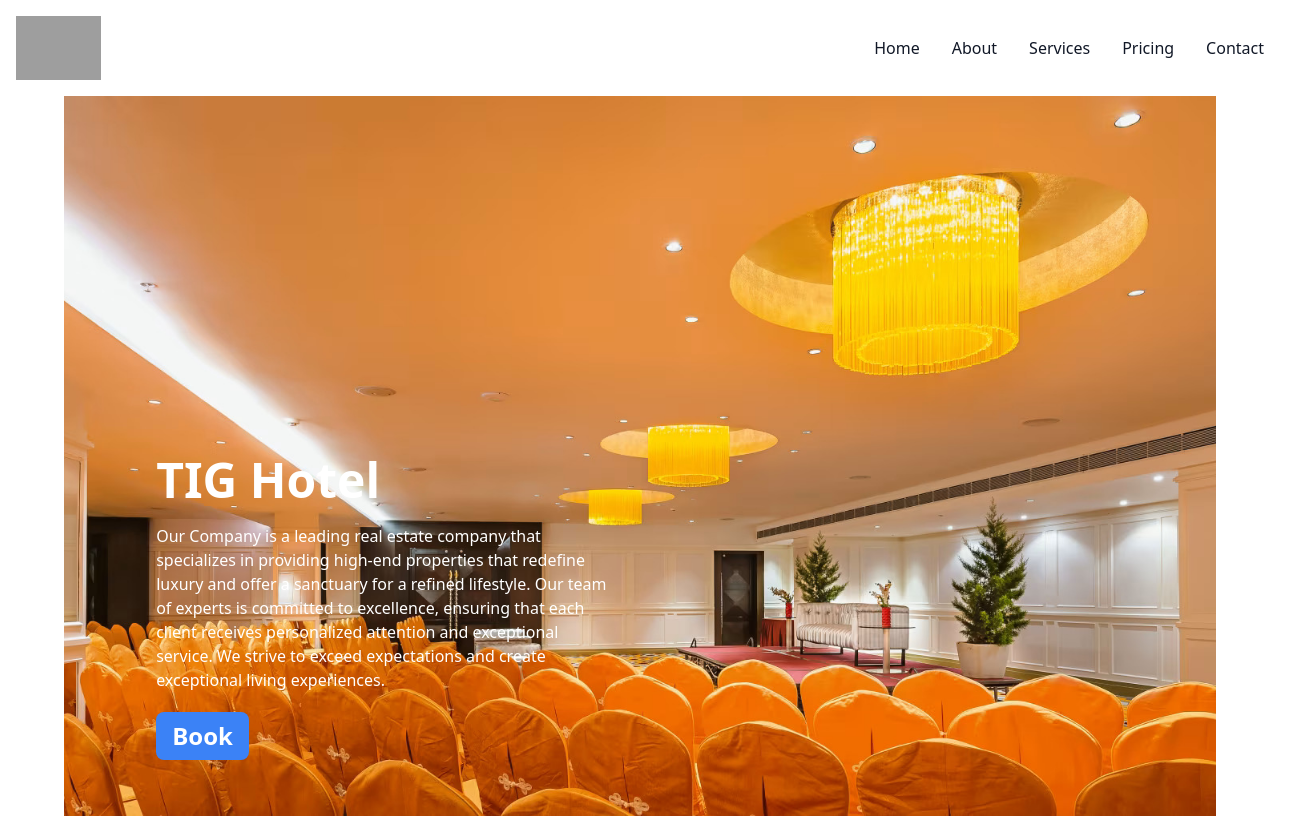
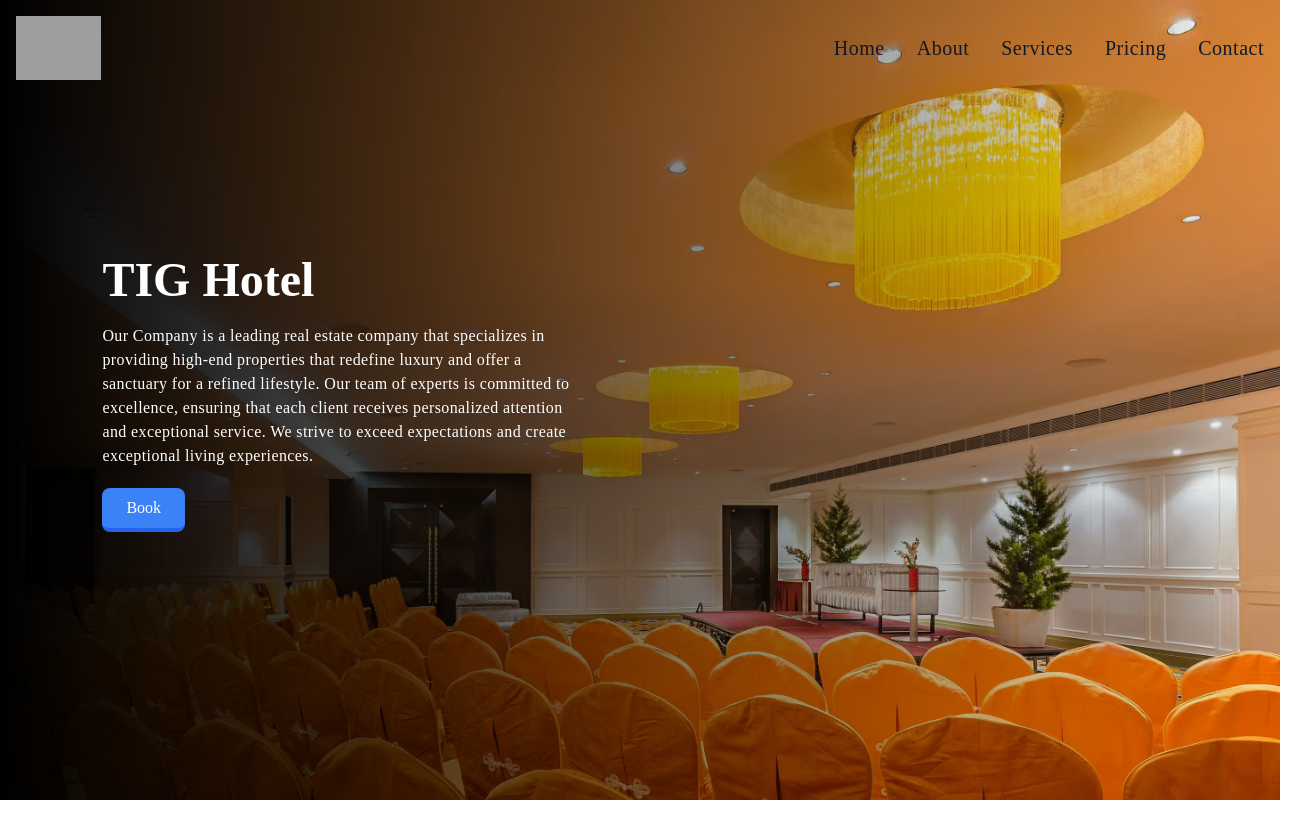
Before and after one commit to opdsbanasya/TGI-Hotel, a React (Vite) app: page / in a window 1280 px wide. Shown: the whole page, 1308 px wide, since content can reach past the window. Built offline with nearby package versions, Linux system fonts and the light colour scheme; grey boxes are pictures that could not be loaded.

Commit message:
navbar and carousel

```diff
--- a/src/Components/Body.js
+++ b/src/Components/Body.js
@@ -3,7 +3,7 @@ import Navbar from "./Navbar";
 
 const Body = () => {
     return (
-        <div>
+        <div className="relative font-[poppins]">
             <Navbar />
             <Carousel />
         </div>
--- a/src/Components/Carousel.js
+++ b/src/Components/Carousel.js
@@ -4,7 +4,7 @@ import CarouselTitle from './CarouselTitle';
 
 const Carousel = () => {
     return (
-        <div className='max-w-[90vw] max-h-[100vh] mx-auto relative'>
+        <div className='max-w-[100vw] md:max-h-[50vh] mx-auto relative'>
             <CarouselBack />
             <CarouselTitle />
         </div>
--- a/src/Components/CarouselBack.js
+++ b/src/Components/CarouselBack.js
@@ -18,7 +18,7 @@ const CarouselBack = () => {
         <div className="overflow-hidden">
             <img
                 src={CAROUSEL_IMG[currentSlide]}
-                className="min-w-full h-[90vh] object-cover object-center"
+                className="min-w-full h-[100vh] object-cover object-center"
             />
         </div>
     );
--- a/src/Components/CarouselTitle.js
+++ b/src/Components/CarouselTitle.js
@@ -2,10 +2,10 @@ import React from 'react'
 
 const CarouselTitle = () => {
   return (
-    <div className='w-full absolute top-[50%] left-[8%] bg-gradient-to-r to-black text-white space-y-5'>
-        <h1 className='text-5xl font-bold'>TIG Hotel</h1>
-        <p className=' w-[40%]'>Our Company is a leading real estate company that specializes in providing high-end properties that redefine luxury and offer a sanctuary for a refined lifestyle. Our team of experts is committed to excellence, ensuring that each client receives personalized attention and exceptional service. We strive to exceed expectations and create exceptional living experiences.</p>
-        <button className='px-4 py-2 bg-blue-500 rounded-lg text-2xl font-bold'>Book</button>
+    <div className='w-full h-screen pl-[8vw] pt-[20vw] absolute inset-0 bg-gradient-to-r from-black text-white space-y-5'>
+      <h1 className='text-5xl font-bold'>TIG Hotel</h1>
+      <p className=' w-[40%] font-light tracking-wide'>Our Company is a leading real estate company that specializes in providing high-end properties that redefine luxury and offer a sanctuary for a refined lifestyle. Our team of experts is committed to excellence, ensuring that each client receives personalized attention and exceptional service. We strive to exceed expectations and create exceptional living experiences.</p>
+      <button className='cursor-pointer transition-all bg-blue-500 text-white px-6 py-2 rounded-lg border-blue-600 border-b-[4px] hover:brightness-110 hover:-translate-y-[1px] hover:border-b-[6px] active:border-b-[2px] active:brightness-90 active:translate-y-[2px]'>Book</button>
     </div>
   )
 }
--- a/src/Components/Navbar.js
+++ b/src/Components/Navbar.js
@@ -7,7 +7,7 @@ const Navbar = () => {
     const [showMenu, setShowMenu] = useState(false);
 
     return (
-        <nav className="bg-white border-gray-200 dark:bg-black relative">
+        <nav className="h-[7vw] absolute inset-0 border-gray-200 z-50">
             <div className="max-w-screen-xl flex flex-wrap items-center justify-between mx-auto p-4">
                 <Link to="/" className="flex items-center space-x-3 rtl:space-x-reverse">
                     <img src={LOGO} className="md:h-[4rem] h-14" alt="Flowbite Logo" />
@@ -22,7 +22,7 @@ const Navbar = () => {
 
                 </button>
                 <div className="md:block hidden w-full md:w-auto">
-                    <ul className="font-medium flex flex-col p-4 md:p-0 border border-gray-100 rounded-lg bg-gray-50 md:flex-row md:space-x-8 rtl:space-x-reverse md:mt-0 md:border-0 md:bg-white dark:bg-black md:dark:bg-black dark:border-black">
+                    <ul className="font-light text-xl tracking-wide flex flex-col p-4 md:p-0 border rounded-lg md:flex-row md:space-x-8 rtl:space-x-reverse md:mt-0 md:border-0">
                         <li>
                             <Link to="/"
                                 className="block py-2 px-3 text-gray-900 rounded hover:bg-gray-100 md:hover:bg-transparent md:border-0 md:hover:text-blue-700 md:p-0 dark:text-white md:dark:hover:text-blue-500 dark:hover:bg-gray-700 dark:hover:text-white md:dark:hover:bg-transparent"
@@ -30,28 +30,28 @@ const Navbar = () => {
                         </li>
                         <li>
                             <Link to="#"
-                                className="block py-2 px-3 text-gray-900 rounded hover:bg-gray-100 md:hover:bg-transparent md:border-0 md:hover:text-blue-700 md:p-0 dark:text-white md:dark:hover:text-blue-500 dark:hover:bg-gray-700 dark:hover:text-white md:dark:hover:bg-transparent"
+                                className="block py-2 px-3 text-gray-900 rounded md:hover:bg-transparent md:border-0 md:hover:text-blue-700 md:p-0 dark:text-white md:dark:hover:text-blue-500  md:dark:hover:bg-transparent"
                             >About</Link>
                         </li>
                         <li>
                             <Link to="#"
-                                className="block py-2 px-3 text-gray-900 rounded hover:bg-gray-100 md:hover:bg-transparent md:border-0 md:hover:text-blue-700 md:p-0 dark:text-white md:dark:hover:text-blue-500 dark:hover:bg-gray-700 dark:hover:text-white md:dark:hover:bg-transparent"
+                                className="block py-2 px-3 text-gray-900 rounded md:hover:bg-transparent md:border-0 md:hover:text-blue-700 md:p-0 dark:text-white md:dark:hover:text-blue-500  md:dark:hover:bg-transparent"
                             >Services</Link>
                         </li>
                         <li>
                             <Link to="#"
-                                className="block py-2 px-3 text-gray-900 rounded hover:bg-gray-100 md:hover:bg-transparent md:border-0 md:hover:text-blue-700 md:p-0 dark:text-white md:dark:hover:text-blue-500 dark:hover:bg-gray-700 dark:hover:text-white md:dark:hover:bg-transparent"
+                                className="block py-2 px-3 text-gray-900 rounded md:hover:bg-transparent md:border-0 md:hover:text-blue-700 md:p-0 dark:text-white md:dark:hover:text-blue-500  md:dark:hover:bg-transparent"
                             >Pricing</Link>
                         </li>
                         <li>
                             <Link to="#"
-                                className="block py-2 px-3 text-gray-900 rounded hover:bg-gray-100 md:hover:bg-transparent md:border-0 md:hover:text-blue-700 md:p-0 dark:text-white md:dark:hover:text-blue-500 dark:hover:bg-gray-700 dark:hover:text-white md:dark:hover:bg-transparent"
+                                className="block py-2 px-3 text-gray-900 rounded md:hover:bg-transparent md:border-0 md:hover:text-blue-700 md:p-0 dark:text-white md:dark:hover:text-blue-500  md:dark:hover:bg-transparent"
                             >Contact</Link>
                         </li>
                     </ul>
                 </div>
-                <div className={`${showMenu ? "absolute right-0 top-20 text-center w-full md:w-auto" : "hidden"} md:hidden`}>
-                    <ul className="font-medium flex flex-col p-4 md:p-0 border border-gray-100 rounded-lg bg-gray-50 md:flex-row md:space-x-8 rtl:space-x-reverse md:mt-0 md:border-0 md:bg-white dark:bg-black md:dark:bg-black dark:border-black">
+                <div className={`${showMenu ? "absolute right-0 top-20 text-center w-full md:w-auto bg-black bg-opacity-20 backdrop-blur-lg" : "hidden"} md:hidden`}>
+                    <ul className="font-light text-xl tracking-wide flex flex-col p-4 md:p-0 md:flex-row md:space-x-8 rtl:space-x-reverse md:mt-0 h-fit">
                         <li>
                             <Link to="/" className="block py-2 px-3 text-gray-900 rounded hover:bg-gray-100 md:hover:bg-transparent md:border-0 md:hover:text-blue-700 md:p-0 dark:text-white md:dark:hover:text-blue-500 dark:hover:bg-gray-700 dark:hover:text-white md:dark:hover:bg-transparent" aria-current="page">
                                 Home
```
